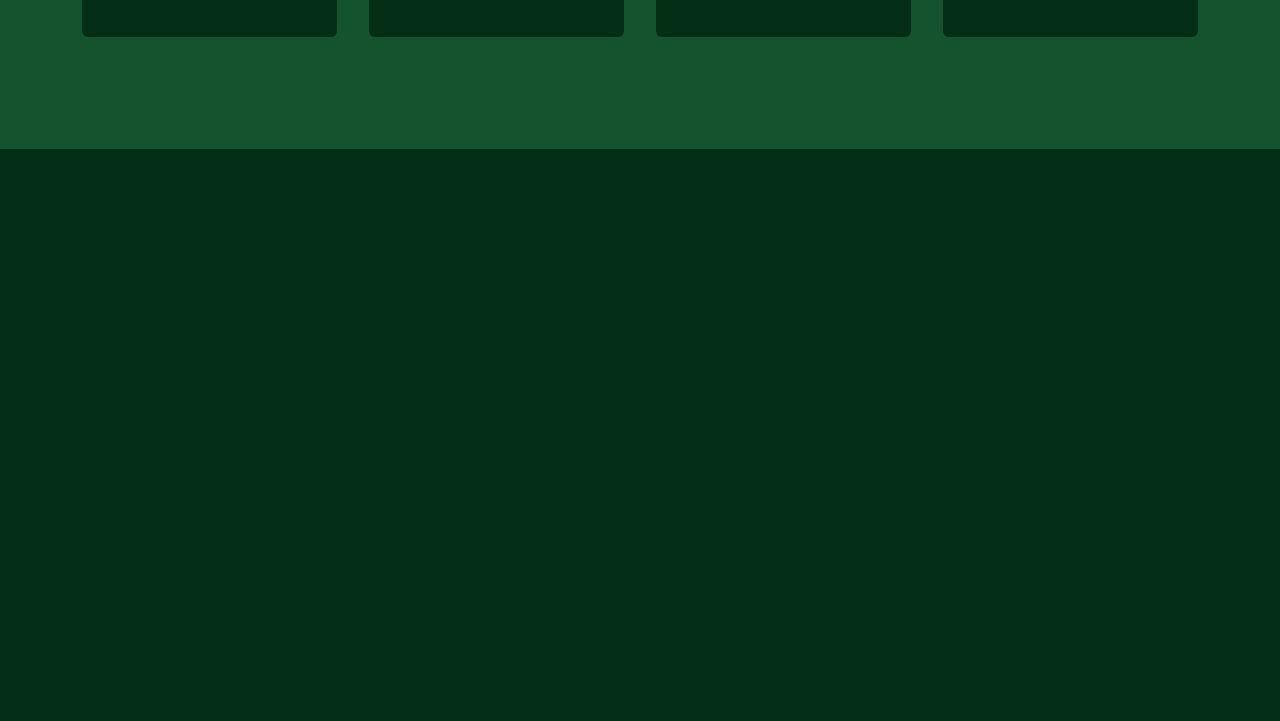
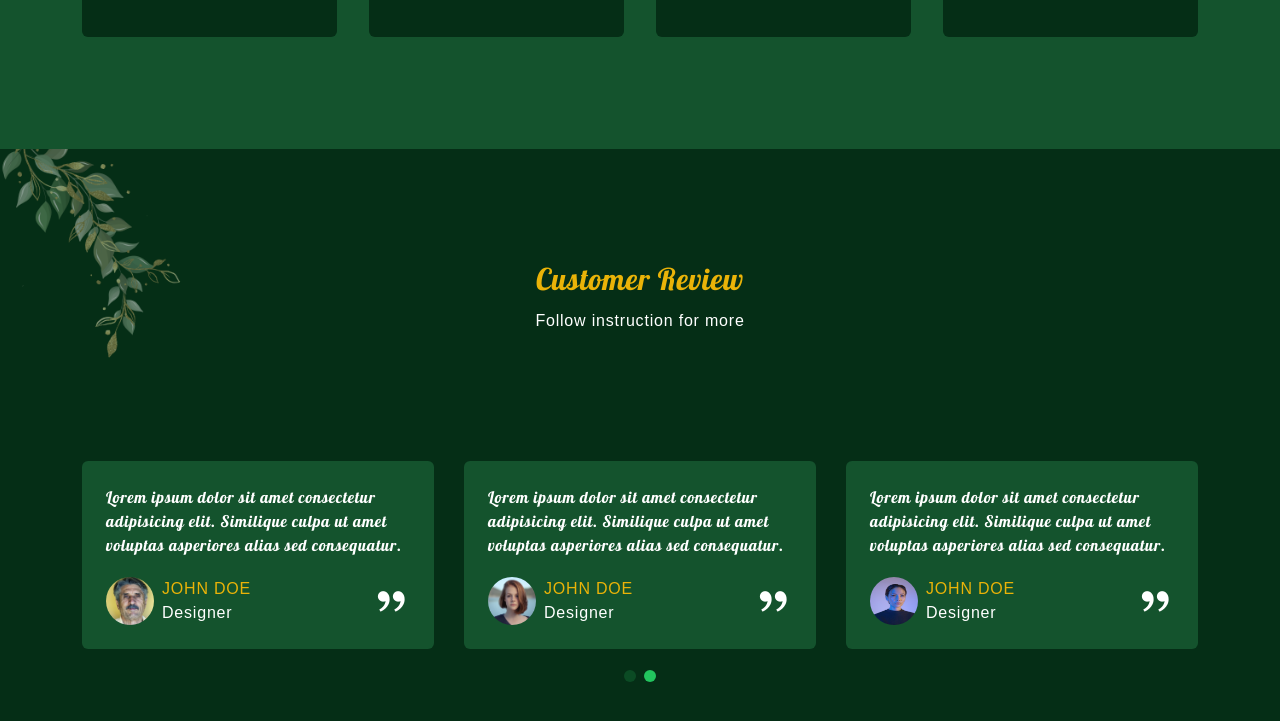
Before and after one commit to Abhishek-raj093/plant-website, a website: page index.html in a window 1280 px wide. Shown: the part 2886-3607 px from the top of the page. Before the commit the page ends 3259 px from the top, so only its background shows below. Drawn offline with nearby package versions, Linux system fonts and the light colour scheme.

Commit message:
Review Com

```diff
--- a/index.html
+++ b/index.html
@@ -12,6 +12,10 @@
     <link rel="stylesheet" href="https://cdnjs.cloudflare.com/ajax/libs/remixicon/4.2.0/remixicon.min.css" />
 
     <!--~~~~~~~~~~~~~~~ Swiper's CSS ~~~~~~~~~~~~~~~-->
+    <link
+    rel="stylesheet"
+    href="https://cdn.jsdelivr.net/npm/swiper@11/swiper-bundle.min.css"
+    />
     <link rel="stylesheet" href="./output.css">
     <title>Plant Website || TailwindCSS </title>
 </head>
@@ -350,8 +354,80 @@ expl                            icabo nobis quia id reprehenderit.?
         </section>
 
         <!--~~~~~~~~~~~~~~~ Review ~~~~~~~~~~~~~~~-->
-        <section id="review">
+        <section id="review" class="relative mb-20 md:mb-28 overflow-hidden">
 
+            <div class="absolute -top-8 -left-12 opacity-50">
+                <img src="assets/img/leaf-4.png" alt="leaf_image" class="w-40 md:w-52 xl:w-64">
+            </div>
+
+            <div class="flex flex-col items-center gap-3 text-center mb-10 md:mb-20">
+                <h2 class="title">Customer Review</h2>
+                <p class="max-w-2xl">Follow instruction for more</p>
+            </div>
+
+            <div class="container">
+                <div class="swiper py-12">
+                    <ul class="swiper-wrapper">
+                        <li class="swiper-slide">
+                            <div class="flex flex-col gap-5 bg-green-900 rounded-md p-6">
+                               <p class="font-Lobster">Lorem ipsum dolor sit amet consectetur adipisicing elit. Similique culpa ut amet voluptas asperiores alias sed consequatur.</p>
+                               <div class="flex items-center">
+                                <img src="assets/img/review-1.jpg" alt="review_image" class="w-12 h-12 rounded-full">
+                                <div class="ml-2">
+                                    <p class="text-yellow-500 uppercase">John doe</p>
+                                    <p>Designer</p>
+                                </div>
+                                <i class="ri-double-quotes-r text-4xl ml-auto"></i>
+                               </div>
+                            </div>
+                        </li>
+
+                        <li class="swiper-slide">
+                            <div class="flex flex-col gap-5 bg-green-900 rounded-md p-6">
+                               <p class="font-Lobster">Lorem ipsum dolor sit amet consectetur adipisicing elit. Similique culpa ut amet voluptas asperiores alias sed consequatur.</p>
+                               <div class="flex items-center">
+                                <img src="assets/img/review-2.jpg" alt="review_image" class="w-12 h-12 rounded-full">
+                                <div class="ml-2">
+                                    <p class="text-yellow-500 uppercase">John doe</p>
+                                    <p>Designer</p>
+                                </div>
+                                <i class="ri-double-quotes-r text-4xl ml-auto"></i>
+                               </div>
+                            </div>
+                        </li>
+
+                        <li class="swiper-slide">
+                            <div class="flex flex-col gap-5 bg-green-900 rounded-md p-6">
+                               <p class="font-Lobster">Lorem ipsum dolor sit amet consectetur adipisicing elit. Similique culpa ut amet voluptas asperiores alias sed consequatur.</p>
+                               <div class="flex items-center">
+                                <img src="assets/img/review-3.jpg" alt="review_image" class="w-12 h-12 rounded-full">
+                                <div class="ml-2">
+                                    <p class="text-yellow-500 uppercase">John doe</p>
+                                    <p>Designer</p>
+                                </div>
+                                <i class="ri-double-quotes-r text-4xl ml-auto"></i>
+                               </div>
+                            </div>
+                        </li>
+
+                        <li class="swiper-slide">
+                            <div class="flex flex-col gap-5 bg-green-900 rounded-md p-6">
+                               <p class="font-Lobster">Lorem ipsum dolor sit amet consectetur adipisicing elit. Similique culpa ut amet voluptas asperiores alias sed consequatur.</p>
+                               <div class="flex items-center">
+                                <img src="assets/img/review-4.jpg" alt="review_image" class="w-12 h-12 rounded-full">
+                                <div class="ml-2">
+                                    <p class="text-yellow-500 uppercase">John doe</p>
+                                    <p>Designer</p>
+                                </div>
+                                <i class="ri-double-quotes-r text-4xl ml-auto"></i>
+                               </div>
+                            </div>
+                        </li>
+                    </ul>
+
+                    <div class="swiper-pagination"></div>
+                </div>
+            </div>
         </section>
     </main>
 
@@ -371,7 +447,7 @@ expl                            icabo nobis quia id reprehenderit.?
     <!--~~~~~~~~~~~~~~~ Scroll Up ~~~~~~~~~~~~~~~-->
 
     <!--~~~~~~~~~~~~~~~ Swiper JS ~~~~~~~~~~~~~~~-->
-
+    <script src="https://cdn.jsdelivr.net/npm/swiper@11/swiper-bundle.min.js"></script>
     <!--~~~~~~~~~~ SCROLLREVEAL ~~~~~~~~~~-->
 
     <!--~~~~~~~~~~ mainjs ~~~~~~~~~~-->
--- a/input.css
+++ b/input.css
@@ -59,3 +59,7 @@ h2 {
 .popular_card:hover img {
     @apply -top-8;
 }
+
+.swiper-pagination-bullet {
+    @apply bg-green-500 w-3 h-3;
+}
--- a/main.js
+++ b/main.js
@@ -22,7 +22,33 @@ navLink.forEach(link => {
 
 
 /*~~~~~~~~~~~~~~~ SWIPER ~~~~~~~~~~~~~~~*/
+const swiper = new Swiper('.swiper', {
+    // Optional parameters
+    speed: 400,
+    spaceBetween: 30,
+    autoplay: {
+        delay: 3000,
+        disableOnInteraction: false
+    },
 
+    // If we need pagination
+    pagination: {
+      el: '.swiper-pagination',
+      clickable: true
+    },
+    grabCursor: true,
+    breakpoints: {
+        640: {
+            slidesPerView: 1
+        },
+        768: {
+            slidesPerView: 2
+        },
+        1024: {
+            slidesPerView: 3
+        }
+    }
+  });
 
 /*~~~~~~~~~~~~~~~ SCROLL SECTIONS ACTIVE LINK ~~~~~~~~~~~~~~~*/
 
```
Also changed, not shown: output.css.
